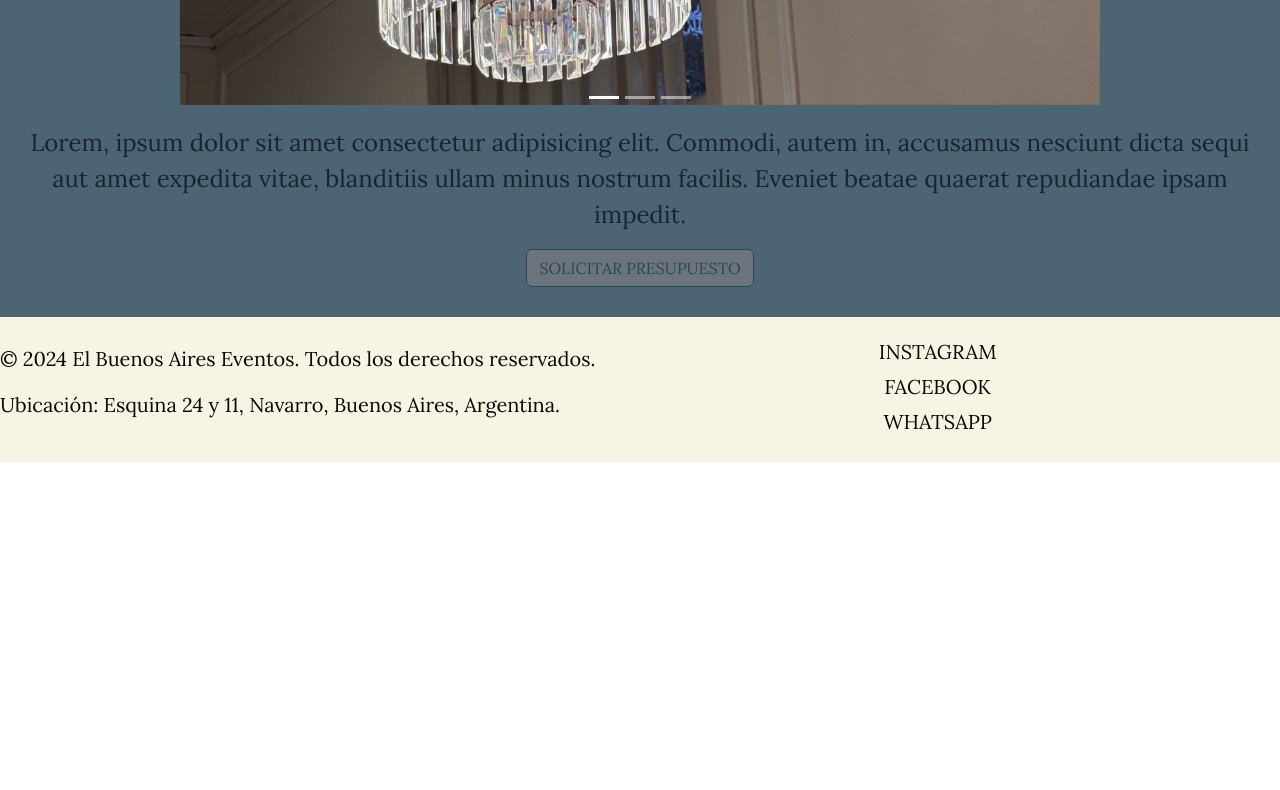
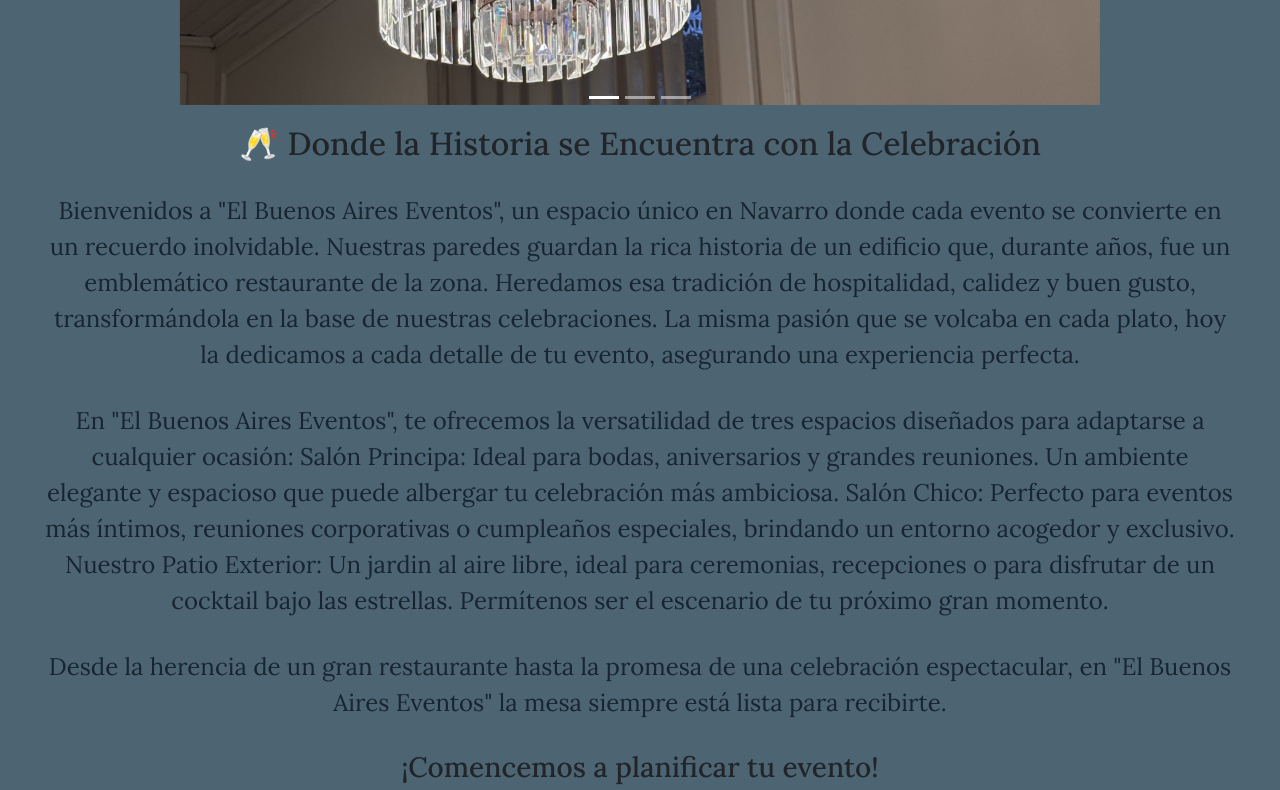
Before and after one commit to agustoledo27/BuenosAiresEventos, a plain HTML site: page index.html in a window 1280 px wide. Shown: the part 780-1570 px from the top of the page. Before the commit the page ends 1242 px from the top, so only its background shows below. Drawn offline with nearby package versions, Linux system fonts and the light colour scheme.

Commit message:
cambios en p de inicio

```diff
--- a/index.html
+++ b/index.html
@@ -78,8 +78,16 @@
               <span class="visually-hidden">Next</span>
               </button>
             </div>
-
-            <p>Lorem, ipsum dolor sit amet consectetur adipisicing elit. Commodi, autem in, accusamus nesciunt dicta sequi aut amet expedita vitae, blanditiis ullam minus nostrum facilis. Eveniet beatae quaerat repudiandae ipsam impedit.</p>
+            <h2>🥂 Donde la Historia se Encuentra con la Celebración</h2>
+            <p>Bienvenidos a "El Buenos Aires Eventos", un espacio único en Navarro donde cada evento se convierte en un recuerdo inolvidable.
+               Nuestras paredes guardan la rica historia de un edificio que, durante años, fue un emblemático restaurante de la zona. Heredamos esa tradición de hospitalidad, calidez y buen gusto, transformándola en la base de nuestras celebraciones. La misma pasión que se volcaba en cada plato, hoy la dedicamos a cada detalle de tu evento, asegurando una experiencia perfecta.</p>
+            <p>En "El Buenos Aires Eventos", te ofrecemos la versatilidad de tres espacios diseñados para adaptarse a cualquier ocasión:
+               Salón Principa: Ideal para bodas, aniversarios y grandes reuniones. Un ambiente elegante y espacioso que puede albergar tu celebración más ambiciosa.
+               Salón Chico: Perfecto para eventos más íntimos, reuniones corporativas o cumpleaños especiales, brindando un entorno acogedor y exclusivo.
+               Nuestro Patio Exterior: Un jardin al aire libre, ideal para ceremonias, recepciones o para disfrutar de un cocktail bajo las estrellas.
+               Permítenos ser el escenario de tu próximo gran momento. </p>
+            <p>Desde la herencia de un gran restaurante hasta la promesa de una celebración espectacular, en "El Buenos Aires Eventos" la mesa siempre está lista para recibirte.</p>
+               <h3>¡Comencemos a planificar tu evento!</h3>
             <div class="div-main">
               <button type="button" class="btn btn-secondary :hover" onclick="window.location.href='pages/contacto.html'">SOLICITAR PRESUPUESTO</button>
             </div>
--- a/scss/partials/components/_pages.scss
+++ b/scss/partials/components/_pages.scss
@@ -25,7 +25,9 @@ main {
 }
 
 p {
-    text-align: right;
+    text-align: center;
+    margin: 30px;
+    padding: 20px;
     color: variables.$color-azul-oscuro;
     font-size: 34px;
 }
@@ -58,6 +60,13 @@ p {
         font-size: 60px;
         padding: 5px 0;
     }
+
+     h3 {
+        margin: 30px 0;
+        text-align: center;
+        font-size: 60px;
+        padding: 5px 0;
+    }
 }
 
 // Página Historia
```
Also changed, not shown: scss/main.css, styles/style.css, 2 other files.
